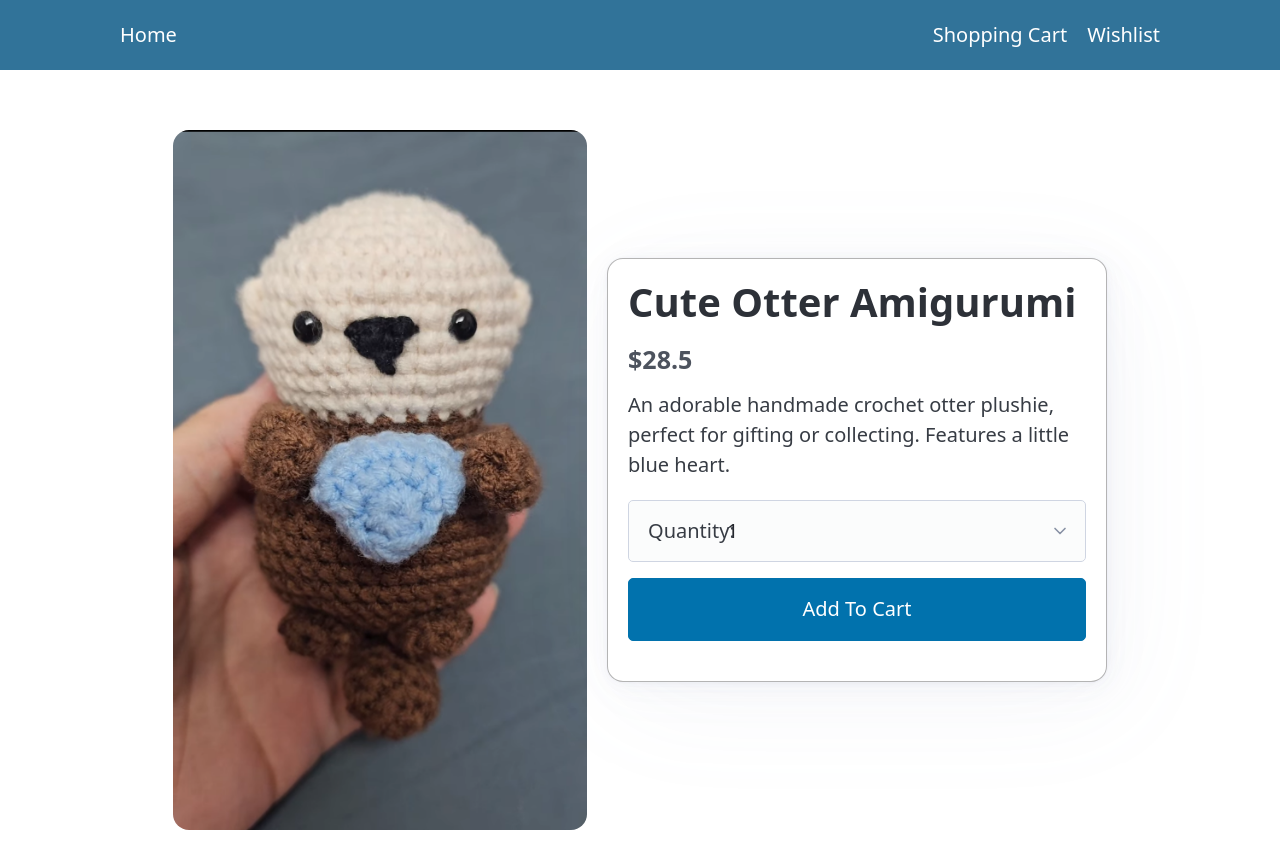
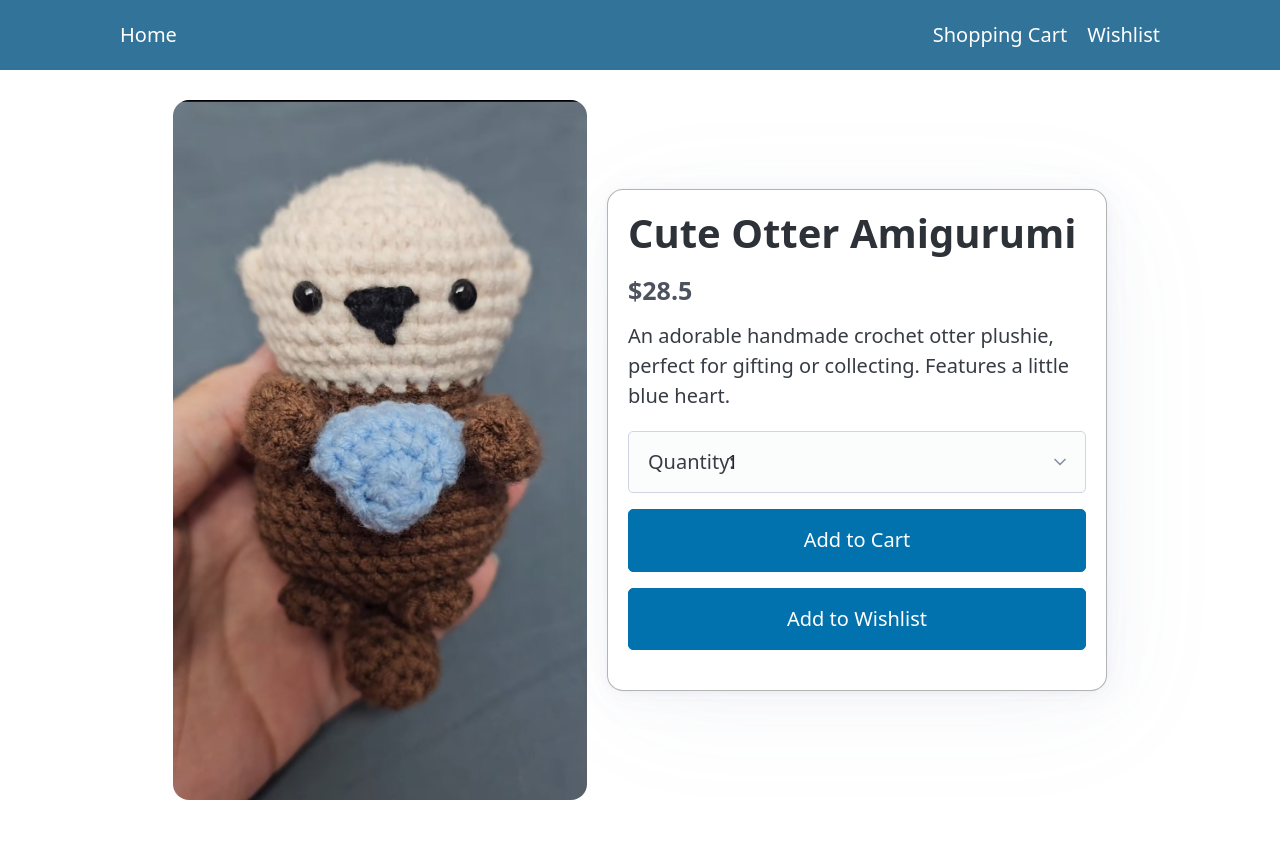
Before and after one commit to AlexLuo602/Crochet-Shopping-Website, a React (Vite) app in the folder frontend/: page /items/1 in a window 1280 px wide. After the commit the page ends 810 px from the top, so only its background shows below. Built offline with nearby package versions, Linux system fonts and the light colour scheme.

Commit message:
Fixed vertical alignment for item details page

```diff
--- a/frontend/src/css/ItemDetails.css
+++ b/frontend/src/css/ItemDetails.css
@@ -5,6 +5,11 @@
 	padding-bottom: 1rem;
 	display: flex;
 	justify-content: center;
+	height: 100%;
+	margin: 0;
+	padding: 0;
+	align-items: center;
+	min-height: calc(100vh - 4rem);
 }
 
 .image-details {
@@ -75,7 +80,7 @@
 	box-sizing: border-box;
 }
 
-.add-to-cart {
+.add-to {
 	margin-top: -0.2rem;
 	width: 4rem;
 }
--- a/frontend/src/pages/ItemDetails.jsx
+++ b/frontend/src/pages/ItemDetails.jsx
@@ -76,7 +76,8 @@ function ItemDetails() {
 							</select>
 							<div className="quantity-overlay">Quantity: </div>
 						</div>
-						<input className="add-to-cart" type="submit" value="Add To Cart" />
+						<input className="add-to" type="submit" value="Add to Cart" />
+						<input className="add-to" type="submit" value="Add to Wishlist" />
 					</form>
 				</div>
 			</article>
```
